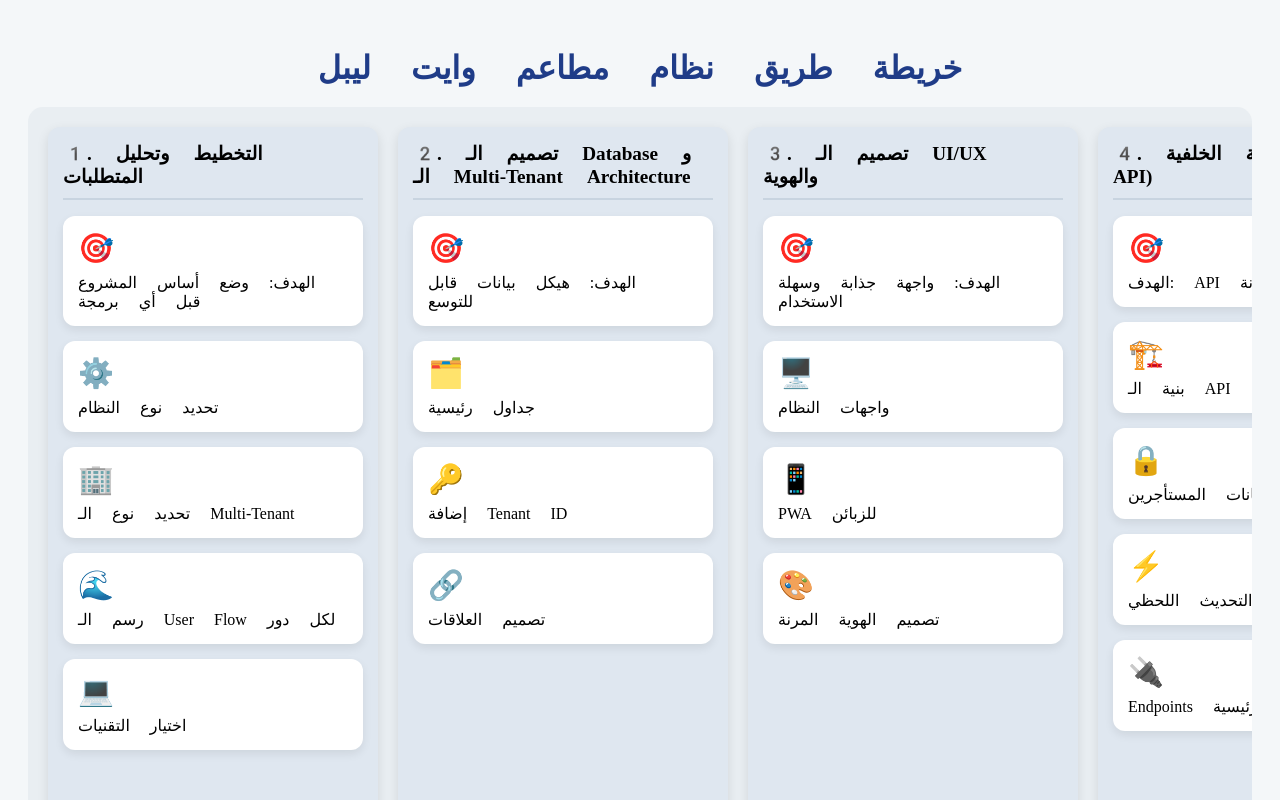
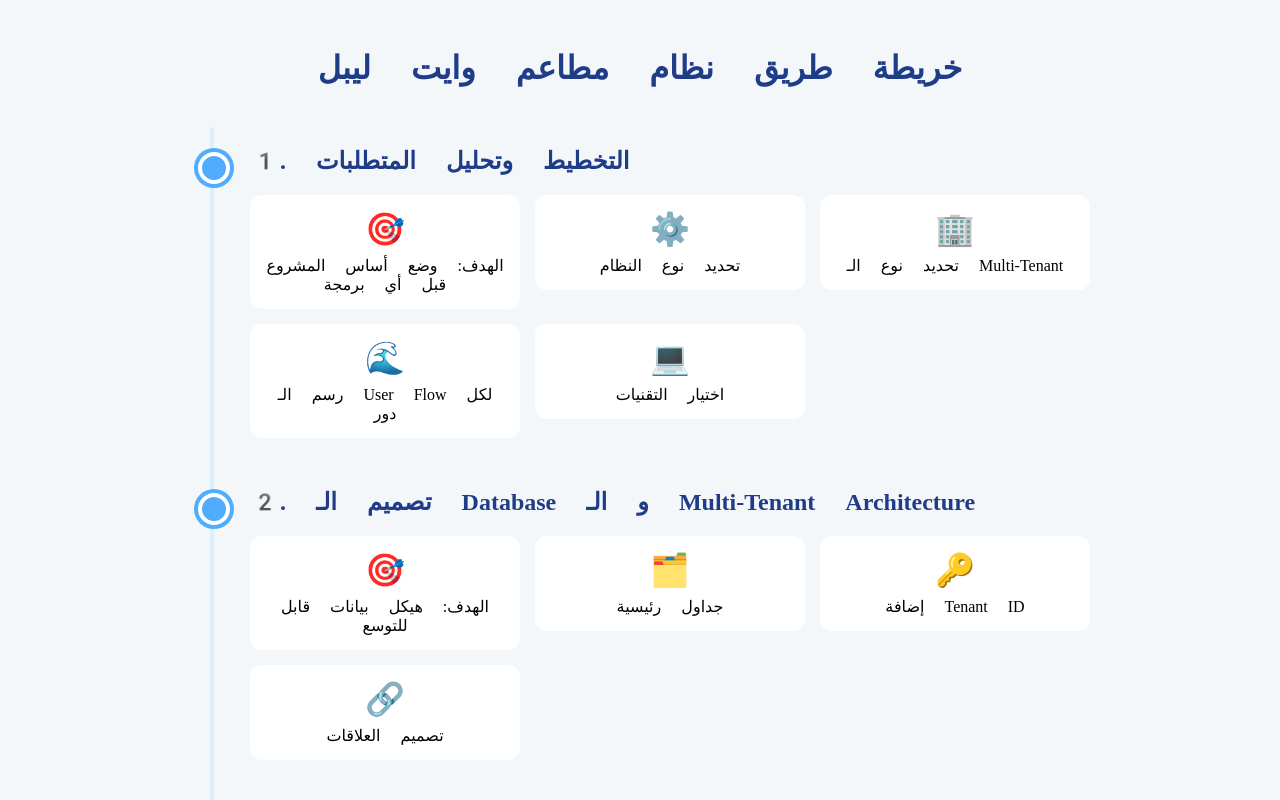
Before and after one commit to abokosay/workplan, a React (Create React App) app: page / in a window 1280 px wide. Shown: the top 800 px of the page. Built offline with nearby package versions, Linux system fonts and the light colour scheme; a web font is replaced by a local one.

Commit message:
feat: Redesign app as a vertical roadmap timeline

```diff
--- a/src/App.jsx
+++ b/src/App.jsx
@@ -1,12 +1,42 @@
-import React from "react";
-import KanbanBoard from "./components/KanbanBoard";
+import React, { useState } from "react";
+import PhaseSection from "./components/PhaseSection";
 import "./styles/main.css";
 
 function App() {
+  const phases = [
+    "1. التخطيط وتحليل المتطلبات",
+    "2. تصميم الـ Database و الـ Multi-Tenant Architecture",
+    "3. تصميم الـ UI/UX والهوية",
+    "4. البنية الخلفية (Backend API)",
+    "5. تطوير الواجهة الأمامية (Frontend)",
+    "6. الدفع الإلكتروني والإشعارات",
+    "7. الاختبار والجودة",
+    "8. النشر والصيانة",
+  ];
+
+  const [expandedCard, setExpandedCard] = useState(null);
+
+  const handleCardClick = (cardData) => {
+    if (expandedCard === cardData) {
+      setExpandedCard(null);
+    } else {
+      setExpandedCard(cardData);
+    }
+  };
+
   return (
     <div className="app-container">
       <h1 className="app-title">خريطة طريق نظام مطاعم وايت ليبل</h1>
-      <KanbanBoard />
+      <div className="roadmap-container">
+        {phases.map((phase) => (
+          <PhaseSection
+            key={phase}
+            phase={phase}
+            expandedCard={expandedCard}
+            onCardClick={handleCardClick}
+          />
+        ))}
+      </div>
     </div>
   );
 }
--- a/src/components/PhaseColumn.jsx
+++ /dev/null
@@ -1,53 +0,0 @@
-import React from "react";
-import { motion, AnimatePresence } from "framer-motion";
-
-const columnVariants = {
-  hidden: { opacity: 0, y: 20 },
-  visible: { opacity: 1, y: 0 },
-};
-
-const cardVariants = {
-  hidden: { opacity: 0, y: 20 },
-  visible: { opacity: 1, y: 0 },
-};
-
-function PhaseColumn({ title, components, expandedCard, onCardClick }) {
-  return (
-    <motion.div className="phase-column" variants={columnVariants}>
-      <h2>{title}</h2>
-      <motion.div className="component-list" variants={{ visible: { transition: { staggerChildren: 0.05 } } }}>
-        {components.map((comp, idx) => (
-          <motion.div
-            key={idx}
-            variants={cardVariants}
-            layout
-            className={`component-card ${expandedCard === comp ? "expanded" : ""}`}
-            onClick={() => onCardClick(comp)}
-          >
-            <motion.div layout="position" className="component-icon">{comp.icon}</motion.div>
-            <motion.div layout="position" className="component-name">{comp.name}</motion.div>
-            <AnimatePresence>
-              {expandedCard === comp && comp.tasks.length > 0 && (
-                <motion.div
-                  className="task-list"
-                  initial={{ opacity: 0, height: 0 }}
-                  animate={{ opacity: 1, height: "auto" }}
-                  exit={{ opacity: 0, height: 0 }}
-                  transition={{ duration: 0.3 }}
-                >
-                  <ul>
-                    {comp.tasks.map((task, taskIdx) => (
-                      <li key={taskIdx}>{task}</li>
-                    ))}
-                  </ul>
-                </motion.div>
-              )}
-            </AnimatePresence>
-          </motion.div>
-        ))}
-      </motion.div>
-    </motion.div>
-  );
-}
-
-export default PhaseColumn;
--- a/src/components/KanbanBoard.jsx
+++ b/src/components/PhaseSection.jsx
@@ -1,8 +1,6 @@
-import React, { useState } from "react";
-import { motion } from "framer-motion";
-import PhaseColumn from "./PhaseColumn";
+import React from "react";
+import { motion, AnimatePresence } from "framer-motion";
 
-// This data was previously in PhaseSection.jsx
 const phaseData = {
   "1. التخطيط وتحليل المتطلبات": [
     { name: "الهدف: وضع أساس المشروع قبل أي برمجة", icon: "🎯", tasks: [] },
@@ -56,45 +54,35 @@ const phaseData = {
   ]
 };
 
-const boardVariants = {
-  hidden: { opacity: 0 },
-  visible: {
-    opacity: 1,
-    transition: {
-      staggerChildren: 0.1,
-    },
-  },
-};
-
-function KanbanBoard() {
-  const [expandedCard, setExpandedCard] = useState(null);
-
-  const handleCardClick = (cardData) => {
-    if (expandedCard === cardData) {
-      setExpandedCard(null);
-    } else {
-      setExpandedCard(cardData);
-    }
-  };
+function PhaseSection({ phase, expandedCard, onCardClick }) {
+  const components = phaseData[phase] || [];
 
   return (
-    <motion.div
-      className="kanban-board"
-      variants={boardVariants}
-      initial="hidden"
-      animate="visible"
-    >
-      {Object.entries(phaseData).map(([phaseTitle, components]) => (
-        <PhaseColumn
-          key={phaseTitle}
-          title={phaseTitle}
-          components={components}
-          expandedCard={expandedCard}
-          onCardClick={handleCardClick}
-        />
-      ))}
-    </motion.div>
+    <div className="phase-section">
+      <h2>{phase}</h2>
+      <div className="component-grid">
+        {components.map((comp, idx) => (
+          <div
+            key={idx}
+            className={`component-card ${expandedCard === comp ? "expanded" : ""}`}
+            onClick={() => onCardClick(comp)}
+          >
+            <div className="component-icon">{comp.icon}</div>
+            <div className="component-name">{comp.name}</div>
+              {expandedCard === comp && comp.tasks.length > 0 && (
+                <div className="task-list">
+                  <ul>
+                    {comp.tasks.map((task, taskIdx) => (
+                      <li key={taskIdx}>{task}</li>
+                    ))}
+                  </ul>
+                </div>
+              )}
+          </div>
+        ))}
+      </div>
+    </div>
   );
 }
 
-export default KanbanBoard;
+export default PhaseSection;
--- a/src/styles/main.css
+++ b/src/styles/main.css
@@ -5,44 +5,62 @@ body {
 
 .app-container {
   padding: 20px;
-  max-width: 100%;
+  max-width: 900px;
   margin: auto;
 }
 
 .app-title {
   text-align: center;
-  margin-bottom: 20px;
+  margin-bottom: 40px;
   color: #1f3c88;
 }
 
-.kanban-board {
-  display: flex;
-  gap: 20px;
-  overflow-x: auto;
-  padding: 20px;
-  background: #e9eef2;
-  border-radius: 15px;
+.roadmap-container {
+  position: relative;
+  padding: 20px 0;
 }
 
-.phase-column {
-  flex: 0 0 300px; /* Flex-shrink, flex-grow, flex-basis */
-  background-color: #dfe7f0;
-  border-radius: 12px;
-  padding: 15px;
-  box-shadow: 0 4px 12px rgba(0,0,0,0.1);
+.roadmap-container::before {
+  content: '';
+  position: absolute;
+  left: 20px;
+  top: 0;
+  bottom: 0;
+  width: 4px;
+  background-color: #dbefff;
+  border-radius: 2px;
 }
 
-.phase-column h2 {
-  font-size: 1.2em;
-  margin-top: 0;
-  padding-bottom: 10px;
-  border-bottom: 2px solid #c8d4e0;
+.phase-section {
+  position: relative;
+  padding-left: 60px;
+  margin-bottom: 50px;
 }
 
-.component-list {
-  display: flex;
-  flex-direction: column;
+.phase-section::before {
+  content: '';
+  position: absolute;
+  left: 8px;
+  top: 5px;
+  height: 24px;
+  width: 24px;
+  border-radius: 50%;
+  background-color: #4facfe;
+  border: 4px solid #fff;
+  box-shadow: 0 0 0 4px #4facfe;
+}
+
+.phase-section h2 {
+  font-size: 1.5em;
+  margin-top: 0;
+  color: #1f3c88;
+}
+
+.component-grid {
+  display: grid;
+  grid-template-columns: repeat(auto-fit, minmax(200px, 1fr));
   gap: 15px;
+  align-items: start;
 }
 
 .component-card {
@@ -50,17 +68,18 @@ body {
   padding: 15px;
   border-radius: 12px;
   cursor: pointer;
-  box-shadow: 0 4px 10px rgba(0,0,0,0.08);
+  box-shadow: 0 4px S10px rgba(0,0,0,0.08);
   transition: all 0.3s;
+  text-align: center;
 }
 
 .component-card:hover {
-  transform: translateY(-5px) scale(1.02);
+  transform: translateY(-5px);
   box-shadow: 0 10px 25px rgba(0,0,0,0.15);
 }
 
 .component-icon {
-  font-size: 1.8em;
+  font-size: 2em;
   margin-bottom: 8px;
 }
 
```
